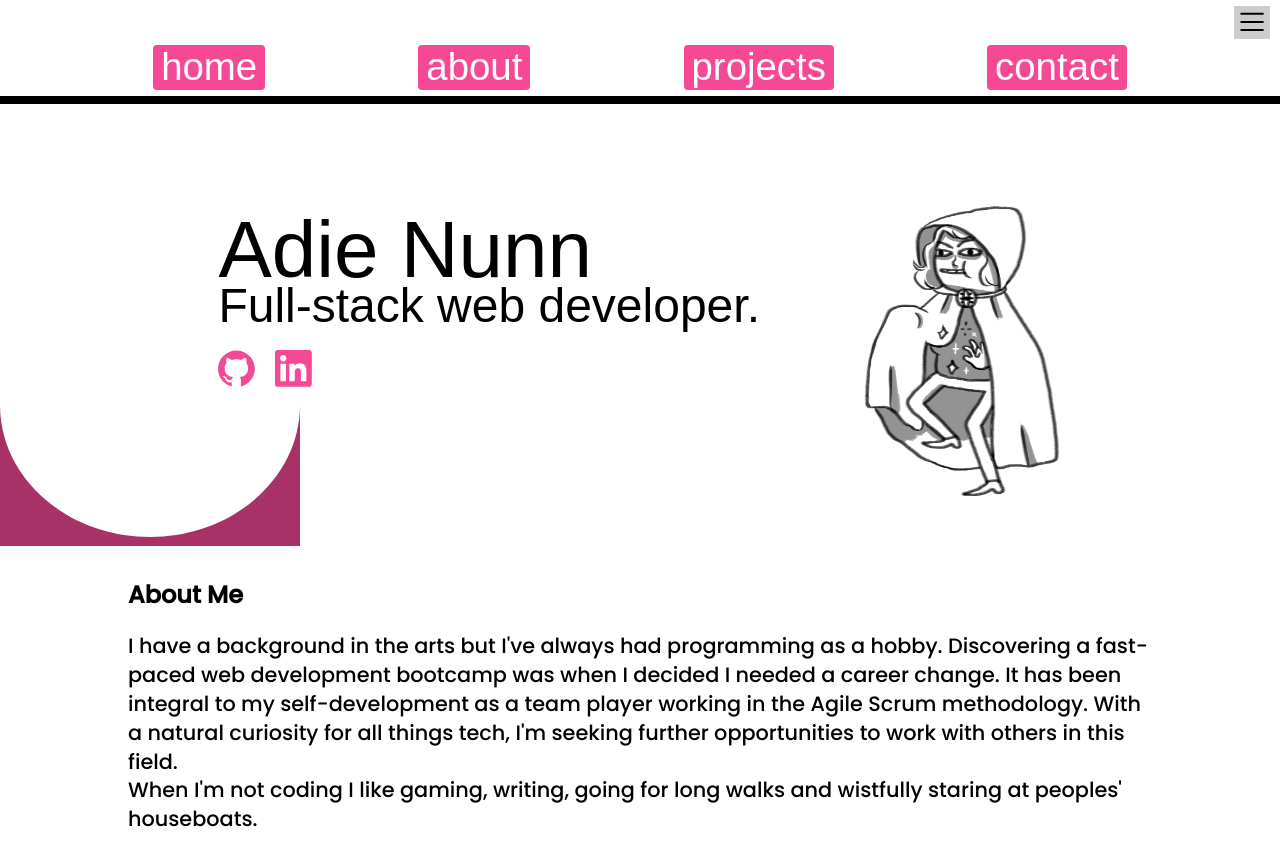
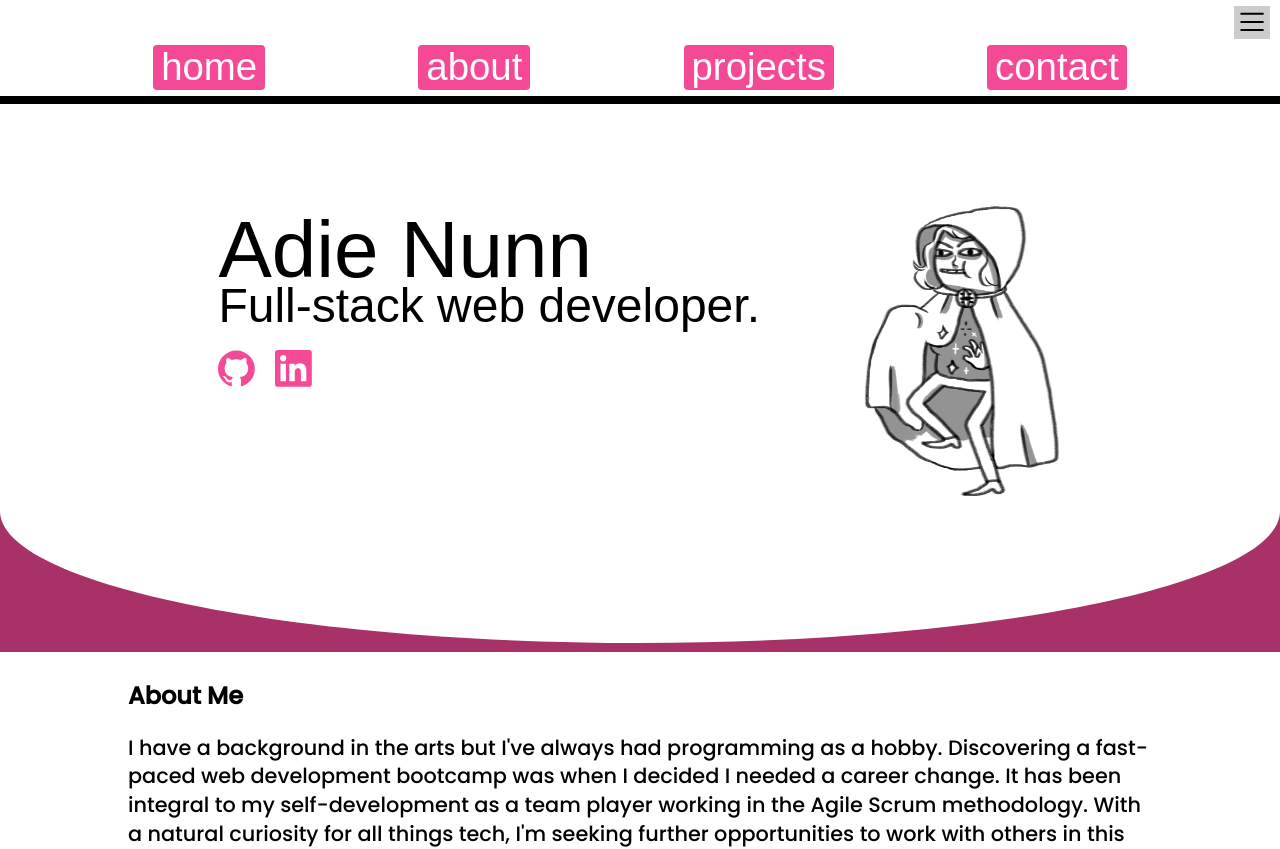
Before and after one commit to cowtipping/cowtippingV2-frontend, a React (Create React App) app: page / in a window 1280 px wide. Shown: the top 849 px of the page. Built offline with nearby package versions, Linux system fonts and the light colour scheme; a web font is replaced by a local one.

Commit message:
blob was out of position, so now it's fixed

```diff
--- a/src/index.css
+++ b/src/index.css
@@ -86,7 +86,7 @@ header h2 {
   color: var(--primaryDark);
 }
 
-.blob {
+.blob img {
   position: relative;
   display: block;
   width: 100%;
```
